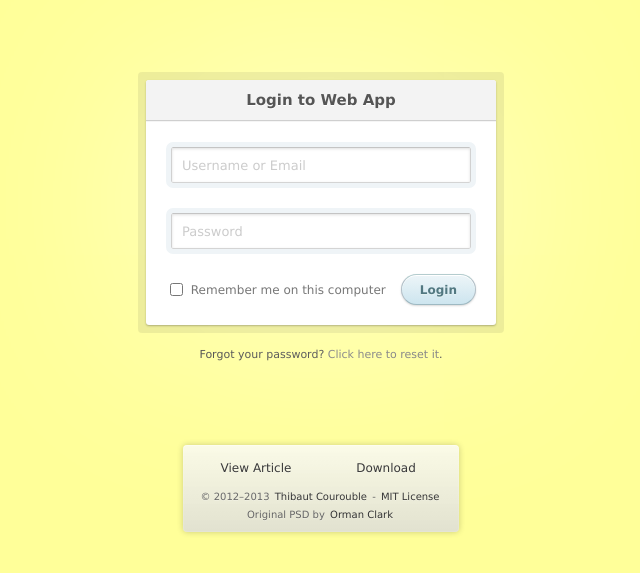
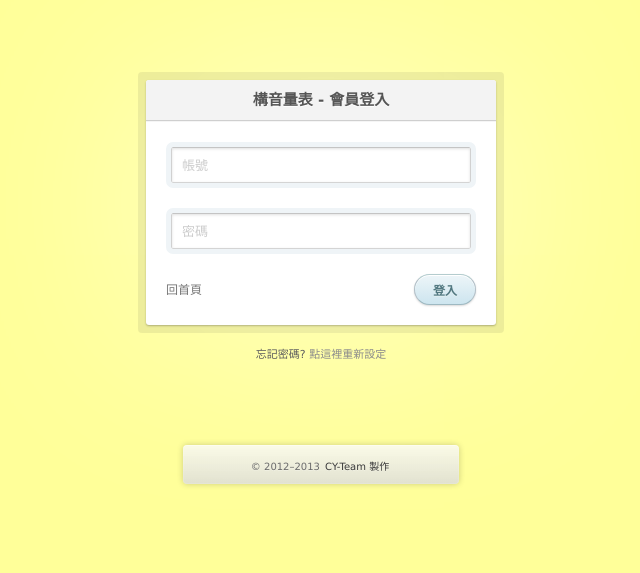
Before and after one commit to cy-project/dysarthria-scale-php, a CodeIgniter app: page /index.php/welcome/login in a window 1280 px wide. Shown: the top 573 px of the page, without its empty margins (319-959 px from the left). Run offline with CodeIgniter, Linux system fonts and the light colour scheme.

Commit message:
add the file

```diff
--- a/application/controllers/welcome.php
+++ b/application/controllers/welcome.php
@@ -8,7 +8,6 @@ class Welcome extends CI_Controller {
 
 		$this->load->library('Personal_data');
 		$this->load->library('member');
-
 	}
 
 	public function index()
@@ -19,10 +18,7 @@ class Welcome extends CI_Controller {
 	{
 		$this->load->view('slideshow');
 	}
-	public function login()
-	{
-		$this->load->view('login');
-	}
+
 	public function register()
 	{
 		$this->load->view('register');
@@ -32,18 +28,100 @@ class Welcome extends CI_Controller {
         $person = new Personal_data;
 		$mem = new Member;
 
-		$person->account = $this->input->post("account");
-        $person->password = $this->input->post("password");
-        $person->name = $this->input->post("name");
-        $person->mail = $this->input->post("email");
-        $person->tel1 = $this->input->post("telephone");
-        $person->contacter = $this->input->post("contact");
-        $person->tel2 = $this->input->post("telephone2");
-        $person->identity = $this->input->post("recipient");
+		$account = $this->input->post("account");
+        $password = $this->input->post("password");
+        $passwordrt = $this->input->post("passwordrt");
+        $name = $this->input->post("name");
+        $mail = $this->input->post("email");
+        $tel1 = $this->input->post("telephone");
+        $contacter = $this->input->post("contact");
+        $tel2 = $this->input->post("telephone2");
+        $identity = $this->input->post("recipient");
+
+		if( trim($account) =="" || trim($password) =="" || trim($name) =="" || trim($mail) =="" || trim($tel1) =="" || trim($contacter) =="" || trim($tel2) =="" || trim($identity) =="" ){
+			$this->load->view('register',Array(
+				"errorMessage" => "資料不得有空值，請重新輸入！" ,
+				"account" => $account
+			));
+			return false;
+		}
+
+		if( $password != $passwordrt ){
+			$this->load->view('register',Array(
+				"errorMessage" => "密碼不相同，請重新輸入！" ,
+				"account" => $account
+			));
+			return false;
+		}
+
+		/*model帳號驗證實作*/
+
+		$person->account = $account;
+        $person->password = $password;
+        $person->name = $name;
+        $person->mail = $mail;
+        $person->tel1 = $tel1;
+        $person->contacter = $contacter;
+        $person->tel2 = $tel2;
+        $person->identity = $identity;
 
 		$mem->register($person);
 
+		$this->load->view('register',Array(
+				"successMessage" => "你已經完成註冊，接下來馬上到登入頁面去試試看吧！
+				<a href=" . base_url() . ">回首頁</a> " ,
+			));
+
+    }
+
+	public function login()
+	{
+		$this->load->view('login');
+	}
+
+	/*public function login(){
+		session_start();
+		if(isset($_SESSION["user"]) && $_SESSION["user"] != null){ //已經登入的話直接回首頁
+			redirect(base_url()); //轉回首頁
+			return true;
+		}
+
+		$this->load->view('login');
+	}
+
+	public function logining(){
+		session_start();
+		if(isset($_SESSION["user"]) && $_SESSION["user"] != null){ //已經登入的話直接回首頁
+			redirect(site_url("/")); //轉回首頁
+			return true;
+		}
+
+		$account = trim($this->input->post("account"));
+		$password = trim($this->input->post("password"));
+
+		$this->load->model("UserModel");
+		$user = $this->UserModel->getUser($account,$password);
+
+		if($user == null){
+			$this->load->view(
+				"login",
+				Array( "pageTitle" => "發文系統 - 會員登入"  ,
+					"account" => $account,
+					"errorMessage" => "使用者或密碼錯誤"
+				)
+			);
+			return true;
+		}
+
+		$_SESSION["user"] = $user;
+		redirect(site_url("/")); //轉回首頁
+	}
+
+	public function logout(){
+		session_start();
+		session_destroy();
+		redirect(site_url("/user/login")); //轉回登入頁
+	}*/
 
 
-    }
 }
--- a/application/views/login.php
+++ b/application/views/login.php
@@ -1,12 +1,9 @@
 <!DOCTYPE html>
-<!--[if lt IE 7]> <html class="lt-ie9 lt-ie8 lt-ie7" lang="en"> <![endif]-->
-<!--[if IE 7]> <html class="lt-ie9 lt-ie8" lang="en"> <![endif]-->
-<!--[if IE 8]> <html class="lt-ie9" lang="en"> <![endif]-->
-<!--[if gt IE 8]><!--> <html lang="en"> <!--<![endif]-->
+<html lang="en">
   <head>
     <meta charset="utf-8">
     <meta http-equiv="X-UA-Compatible" content="IE=edge,chrome=1">
-  <title>Login Form</title>
+    <title>構音量表-登入</title>
     <link rel="STU icon" href="<?=base_url("/images/favicon.png")?>">
     <link rel="stylesheet" href="<?=base_url("/stylesheets/loginstyle.css")?>">
     <!--[if lt IE 9]><script src="//html5shim.googlecode.com/svn/trunk/html5.js"></script><![endif]-->
@@ -14,34 +11,33 @@
   <body>
     <section class="container">
       <div class="login">
-      <h1>Login to Web App</h1>
-      <form method="post" action="<?=base_url("/Dysarthria/index")?>">
-        <p><input type="text" name="login" value="" placeholder="Username or Email"></p>
-        <p><input type="password" name="password" value="" placeholder="Password"></p>
-        <p class="remember_me">
+        <h1>構音量表 - 會員登入</h1>
+        <form method="post" action="<?=base_url("/")?>">
+          <p><input type="text" name="login" value="" placeholder="帳號"></p>
+          <p><input type="password" name="password" value="" placeholder="密碼"></p>
+          <!--p class="remember_me">
             <label>
               <input type="checkbox" name="remember_me" id="remember_me">
               Remember me on this computer
             </label>
+          </p-->
+		  <p class="remember_me">
+            <label class="login-help">
+              <a href="<?=base_url()?>">回首頁</a>
+            </label>
           </p>
-        <p class="submit"><input type="submit" name="commit" value="Login"></p>
+          <p class="submit"><input type="submit" name="commit" value="登入"></p>
         </form>
       </div>
 
       <div class="login-help">
-      <p>Forgot your password? <a href="<?=base_url("/Dysarthria/index")?>">Click here to reset it</a>.</p>
+        <p>忘記密碼? <a href="<?=base_url("/Dysarthria/index")?>">點這裡重新設定</a></p>
       </div>
     </section>
 
     <section class="about">
-    <p class="about-links">
-      <a href="http://www.cssflow.com/snippets/login-form" target="_parent">View Article</a>
-      <a href="http://www.cssflow.com/snippets/login-form.zip" target="_parent">Download</a>
-    </p>
       <p class="about-author">
-      &copy; 2012&ndash;2013 <a href="http://thibaut.me" target="_blank">Thibaut Courouble</a> -
-      <a href="http://www.cssflow.com/mit-license" target="_blank">MIT License</a><br>
-      Original PSD by <a href="http://www.premiumpixels.com/freebies/clean-simple-login-form-psd/" target="_blank">Orman Clark</a>
+        &copy; 2012&ndash;2013 <a href="http://lab.csie.stu.edu.tw/l0738/">CY-Team 製作</a>
     </section>
   </body>
 </html>
--- a/application/views/navbar.php
+++ b/application/views/navbar.php
@@ -1,6 +1,8 @@
 	<div class="navbar">
         <div class="navbar-inner">
                 <ul class="nav pull-right">
+
+
                     <li id="fat-menu" class="dropdown">
                         <a href="#" role="button" class="dropdown-toggle" data-toggle="dropdown">
                             <i class="icon-user"></i> Jack Smith
@@ -15,7 +17,8 @@
                             <li><a tabindex="-1" href="sign-in.html">Logout</a></li>
                         </ul>
                     </li>
+
                 </ul>
-                <a class="brand" href="<?=base_url("/Dysarthria/index")?>"><span class="second">構音量表</span></a>
+                <a class="brand" href="index.html"><span class="second">構音量表</span></a>
         </div>
     </div>
--- a/application/views/users-admin.php
+++ b/application/views/users-admin.php
@@ -13,12 +13,12 @@
 
         <div class="header">
 
-            <h1 class="page-title">教師</h1>
+            <h1 class="page-title">權限管理</h1>
         </div>
 
                 <ul class="breadcrumb">
             <li><a href="<?=base_url("/Dysarthria/index")?>">首頁</a> <span class="divider">/</span></li>
-            <li class="active">教師</li>
+            <li class="active">權限管理</li>
         </ul>
 
         <div class="container-fluid">
--- a/stylesheets/style.css
+++ b/stylesheets/style.css
@@ -103,6 +103,9 @@ background: #fff url('../images/phone.png') 5px 4px no-repeat;
 background: #fff url('../images/account.png') 5px 4px no-repeat;
 }
 #hongkiat-form input#password {
+background: #fff url('../images/password.png') 5px 4px no-repeat;
+}
+#hongkiat-form input#passwordrt {
 background: #fff url('../images/password.png') 5px 4px no-repeat;
 }
 #hongkiat-form input#contact{
```
Also changed, not shown: application/views/register.php (+21 -3 lines). Lines whose indentation alone changed are shown as unchanged.
